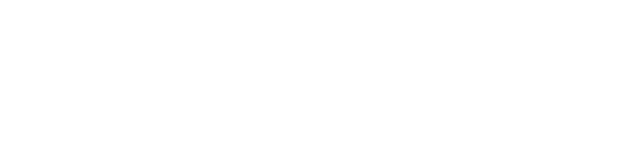
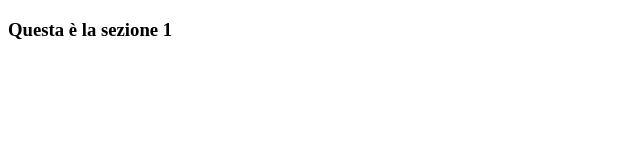
Before and after one commit to DrummyG/git-prova, a plain HTML site: page index.html in a window 1280 px wide. Shown: the whole page, without its empty margins (0-640 px from the left). Drawn offline with Linux system fonts and the light colour scheme.

Commit message:
Added main section 1

```diff
--- a/index.html
+++ b/index.html
@@ -1,12 +1,19 @@
 <!DOCTYPE html>
 <html lang="en">
+
 <head>
     <meta charset="UTF-8">
     <meta http-equiv="X-UA-Compatible" content="IE=edge">
     <meta name="viewport" content="width=device-width, initial-scale=1.0">
     <title>Document</title>
 </head>
+
 <body>
+    <main>
+        <section id="section-1">
+            <h3>Questa è la sezione 1</h3>
+        </section>
+    </main>
+</body>
 
-</body>
 </html>
```
